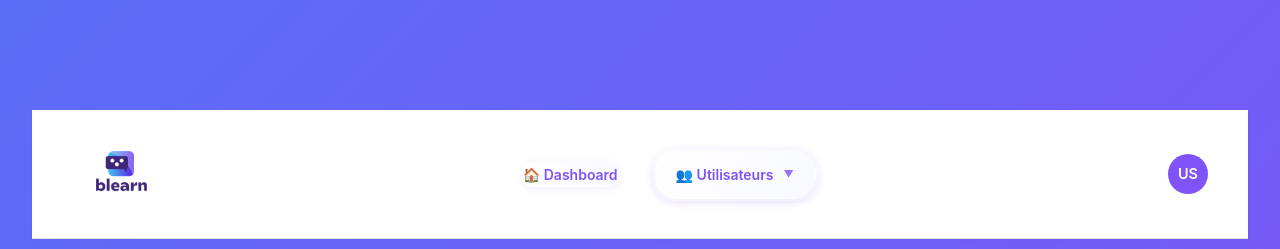
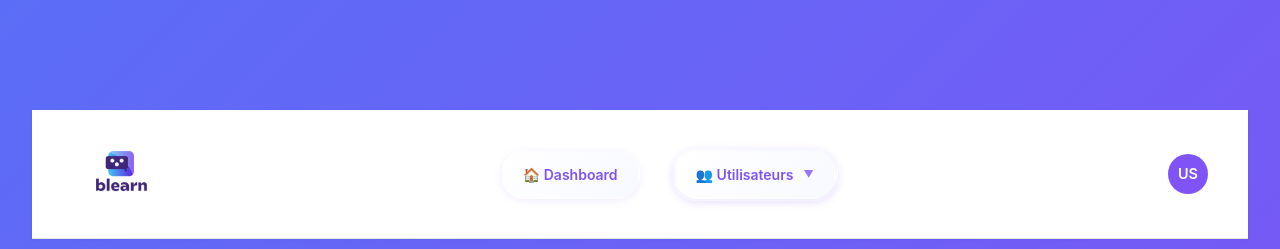
Before and after one commit to Mauro9393/B-Learn_webapp, a React (Vite) app in the folder frontend/: page /add-partner in a window 1280 px wide. Shown: the top 249 px of the page. Built offline with nearby package versions, Linux system fonts and the light colour scheme.

Commit message:
button fix

```diff
--- a/frontend/src/HeaderMenu.tsx
+++ b/frontend/src/HeaderMenu.tsx
@@ -27,11 +27,11 @@ const HeaderMenu: React.FC = () => {
       <div className="header-menu-container">
         <div className="logo">
           <Link to="/dashboard">
-            <img src="/assets/logo-blearn.png" alt="B-Learn Logo" className="logo-image" />
+            <img src="./assets/logo-blearn.png" alt="B-Learn Logo" className="logo-image" />
           </Link>
         </div>
         <nav className="nav-menu">
-          <Link to="/dashboard" className="nav-item">🏠 Dashboard</Link>
+          <Link to="/dashboard" className="nav-link">🏠 Dashboard</Link>
 
           {/* Chatbots solo per super admin */}
           {isSuperAdmin && (
```
